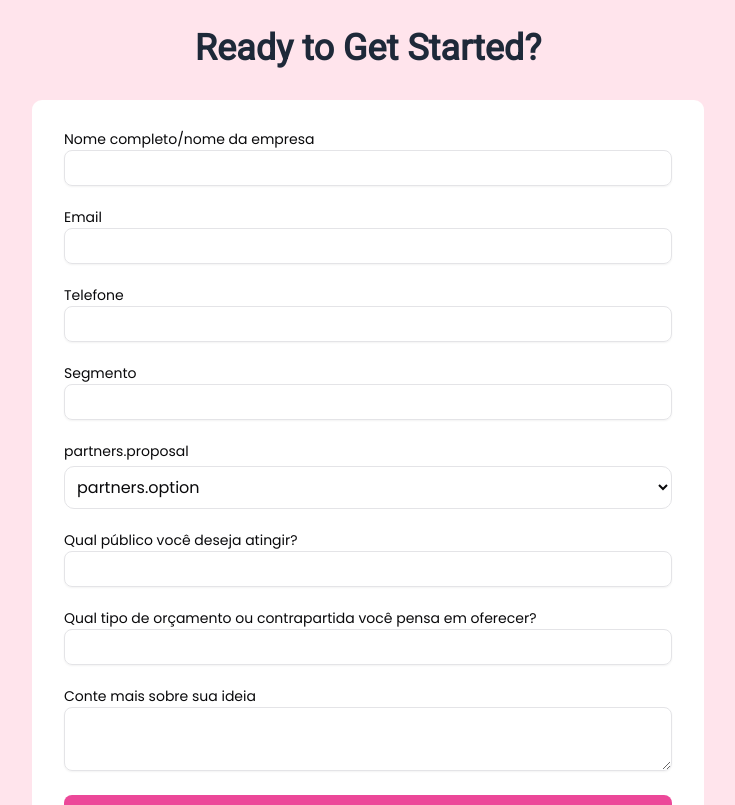
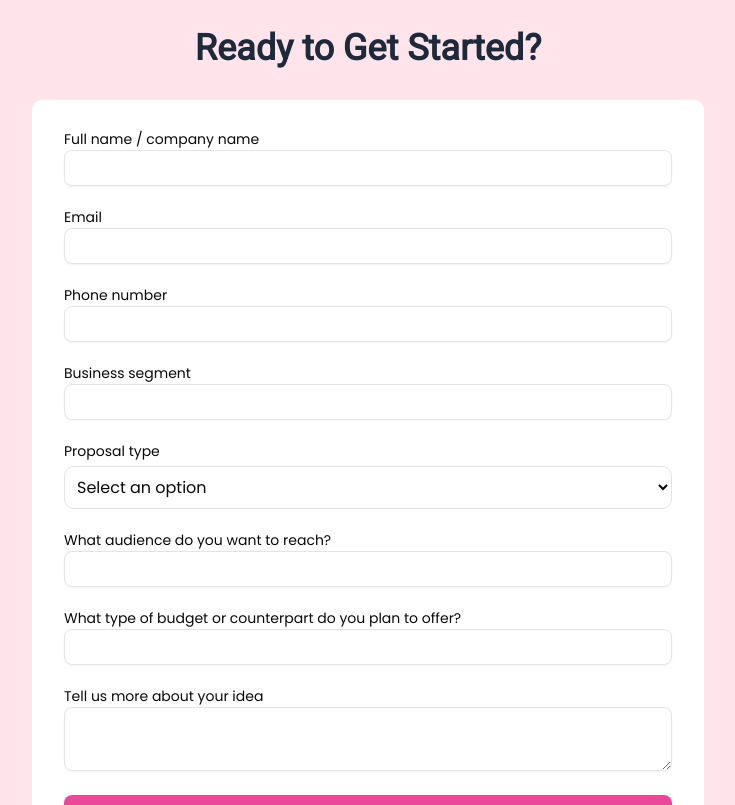
Before and after one commit to PedroMarques391/senpaiLP, a Next.js app: page /en/partners in a window 1280 px wide. Shown: the part 1420-2225 px from the top of the page, without its empty margins (272-1007 px from the left). Built offline with nearby package versions, Linux system fonts and the light colour scheme.

Commit message:
feat: add label translations to the partner page.

```diff
--- a/src/app/[locale]/partners/page.tsx
+++ b/src/app/[locale]/partners/page.tsx
@@ -123,12 +123,12 @@ const PartnersPage = () => {
                         <h2 className="text-3xl md:text-4xl font-bold text-gray-800 text-center mb-8">{t("start")}</h2>
                         <FormProvider {...methods}>
                             <form onSubmit={handleSubmit(onSubmit)} className="bg-content-inverse p-8 rounded-lg space-y-6">
-                                <FormField label='Nome completo/nome da empresa' name='name' direction='col' />
-                                <FormField label='Email' name='email' type='email' direction='col' />
-                                <FormField label='Telefone' name='phone' direction='col' maxLength={15} />
-                                <FormField label='Segmento' name='segment' direction='col' />
+                                <FormField label={t("formLabels.name")} name='name' direction='col' />
+                                <FormField label={t("formLabels.email")} name='email' type='email' direction='col' />
+                                <FormField label={t("formLabels.phone")} name='phone' direction='col' maxLength={15} />
+                                <FormField label={t("formLabels.segment")} name='segment' direction='col' />
                                 <div className='space-y-2'>
-                                    <Label>{t("proposal")}</Label>
+                                    <Label>{t("formLabels.proposal")}</Label>
                                     <select
                                         {...register("proposal")}
                                         className="border rounded-lg p-2 w-full"
@@ -136,20 +136,20 @@ const PartnersPage = () => {
                                         defaultValue={''}
                                     >
                                         <option value="" disabled>
-                                            {t("option")}
+                                            {t("formLabels.option")}
                                         </option>
-                                        <option value="Divulgação de marca">{t("disclosure")}</option>
-                                        <option value="Troca de Serviços">{t("services")}</option>
-                                        <option value="Patrocínio">{t("partnership")}</option>
-                                        <option value="Outro">{t("other")}</option>
+                                        <option value="Divulgação de marca">{t("formLabels.disclosure")}</option>
+                                        <option value="Troca de Serviços">{t("formLabels.services")}</option>
+                                        <option value="Patrocínio">{t("formLabels.partnership")}</option>
+                                        <option value="Outro">{t("formLabels.other")}</option>
                                     </select>
                                     {errors.proposal && (
                                         <p className="text-red-500 text-sm">{errors.proposal.message}</p>
                                     )}
                                 </div>
-                                <FormField label='Qual público você deseja atingir?' name='publicInfo' direction='col' />
-                                <FormField label='Qual tipo de orçamento ou contrapartida você pensa em oferecer?' name='budgeting' direction='col' />
-                                <FormField label='Conte mais sobre sua ideia' name='more' type='textarea' direction='col' />
+                                <FormField label={t("formLabels.publicInfo")} name='publicInfo' direction='col' />
+                                <FormField label={t("formLabels.budgeting")} name='budgeting' direction='col' />
+                                <FormField label={t("formLabels.more")} name='more' type='textarea' direction='col' />
 
                                 <button
                                     type="submit"
@@ -162,10 +162,10 @@ const PartnersPage = () => {
                                                 <circle className="opacity-25" cx="12" cy="12" r="10" stroke="currentColor" strokeWidth="4"></circle>
                                                 <path className="opacity-75" fill="currentColor" d="M4 12a8 8 0 018-8v4a4 4 0 00-4 4H4z"></path>
                                             </svg>
-                                            {t("sending")}
+                                            {t("formLabels.sending")}
                                         </span>
                                     ) : (
-                                        t("send")
+                                        t("formLabels.send")
                                     )}
                                 </button>
                             </form>
```
